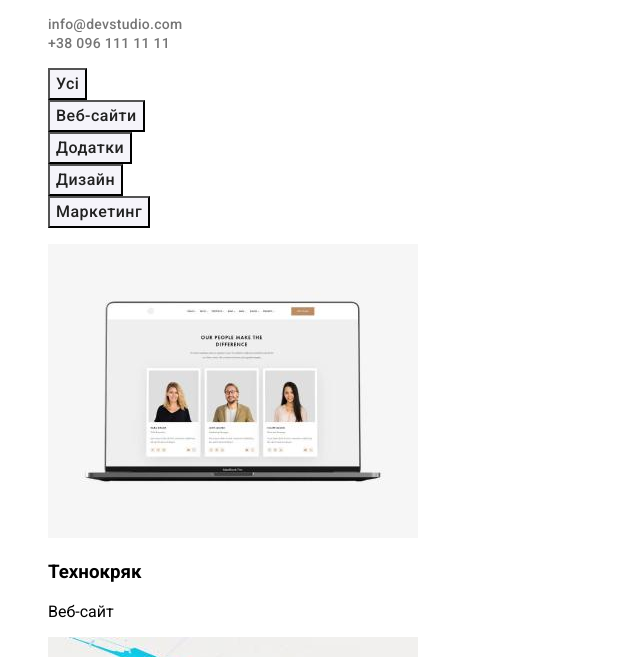
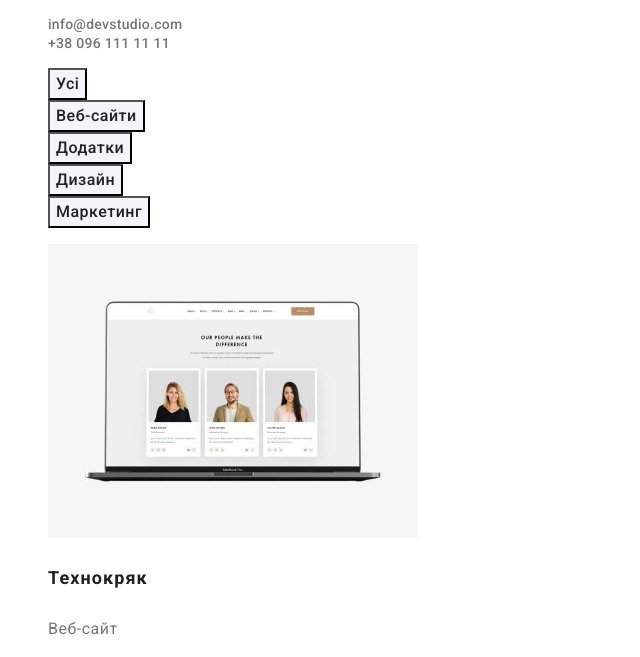
Before and after one commit to sereda6363/goit-markup-hw-02, a plain HTML site: page portfolio.html in a window 1280 px wide. Shown: the part 114-771 px from the top of the page, without its empty margins (0-640 px from the left). Drawn offline with Linux system fonts and the light colour scheme.

```diff
--- a/css/styles.css
+++ b/css/styles.css
@@ -189,6 +189,7 @@ body {
   letter-spacing: 0.03em;
   color: #212121;
   background: #f5f4fa;
+  cursor: pointer;
 }
 
 .filter-btn:hover,
@@ -201,3 +202,18 @@ body {
   color: #ffffff;
   background: #2196f3;
 }
+
+.examples-title {
+  font-weight: 700;
+  font-size: 18px;
+  line-height: 2;
+  letter-spacing: 0.06em;
+  color: #212121;
+}
+
+.portfolio-text {
+  font-size: 16px;
+  line-height: 1.88;
+  letter-spacing: 0.03em;
+  color: #757575;
+}
```
Also changed, not shown: index.html (+7 -0 lines), portfolio.html (+6 -0 lines).
